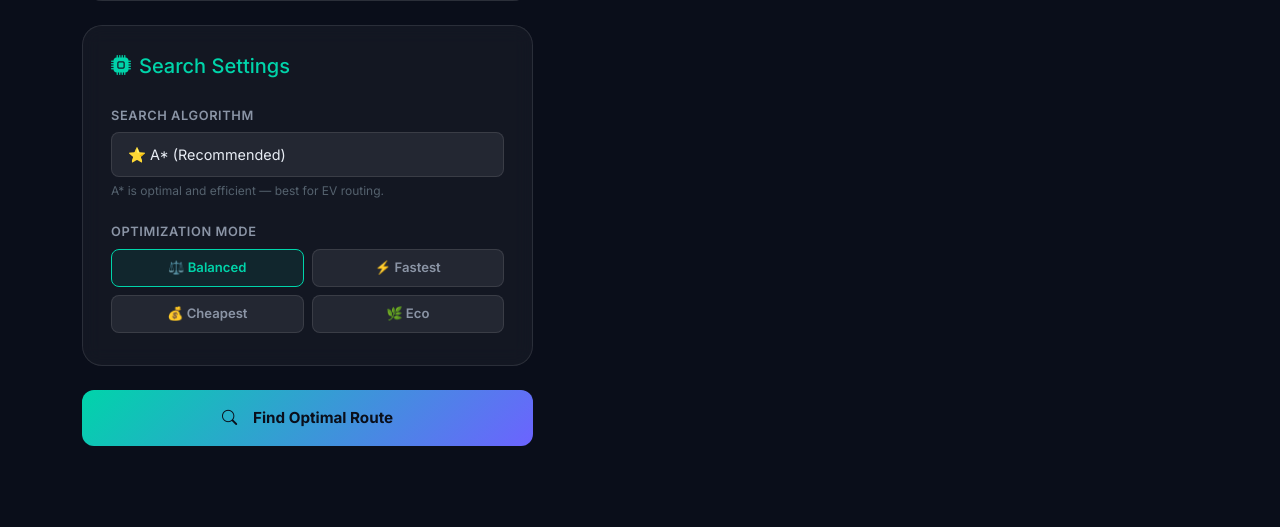
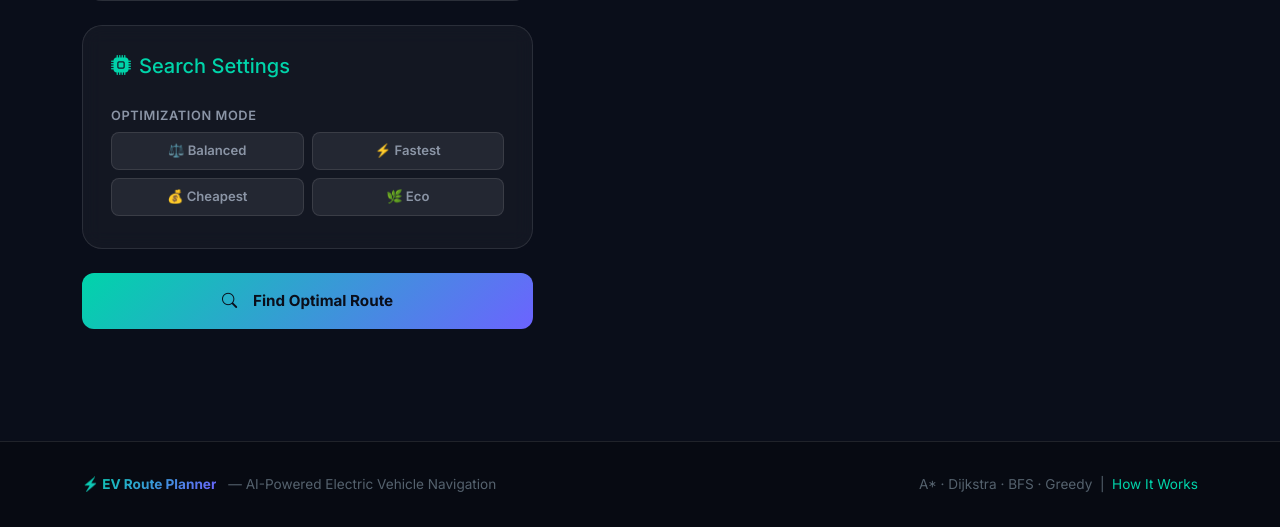
Before and after one commit to abelmathew30/EV-Route-Planner, a Flask app: page /planner in a window 1280 px wide. Shown: the part 1162-1689 px from the top of the page. After the commit the page ends 1654 px from the top, so only its background shows below. Run offline with Flask 3, Linux system fonts and the light colour scheme.

Commit message:
updated code

```diff
--- a/static/js/planner.js
+++ b/static/js/planner.js
@@ -116,9 +116,12 @@ document.querySelectorAll('input[name="mode"]').forEach(radio => {
 });
 
 // ---- Algorithm select → show info ----
-document.getElementById('algorithm').addEventListener('change', function () {
-  showAlgoInfo(this.value);
-});
+const algoSelect = document.getElementById('algorithm');
+if (algoSelect) {
+  algoSelect.addEventListener('change', function () {
+    showAlgoInfo(this.value);
+  });
+}
 
 // ---- Slider inputs ----
 ['batteryPct', 'minReserve', 'batteryCapacity', 'efficiency'].forEach(id => {
--- a/templates/planner.html
+++ b/templates/planner.html
@@ -88,19 +88,6 @@ algorithm to get an optimized charging route.{% endblock %}
         <div class="card mb-4">
           <div class="card-body">
             <h5 class="mb-4" style="color:var(--primary)"><i class="bi bi-cpu-fill me-2"></i>Search Settings</h5>
-
-            <div class="mb-3">
-              <label class="form-label">Search Algorithm</label>
-              <select class="form-select" id="algorithm" name="algorithm">
-                <option value="astar" selected>⭐ A* (Recommended)</option>
-                <option value="dijkstra">📐 Dijkstra</option>
-                <option value="greedy">🎯 Greedy Best-First</option>
-                <option value="bfs">🔍 BFS</option>
-              </select>
-              <small id="algoHint" style="color:var(--text-muted);font-size:0.75rem">A* is optimal and efficient — best
-                for EV routing.</small>
-            </div>
-
             <div class="mb-1">
               <label class="form-label">Optimization Mode</label>
               <div class="row g-2" id="modeSelector">
```
Also changed, not shown: templates/about.html (+37 -40 lines), templates/analytics.html (+17 -10 lines).
